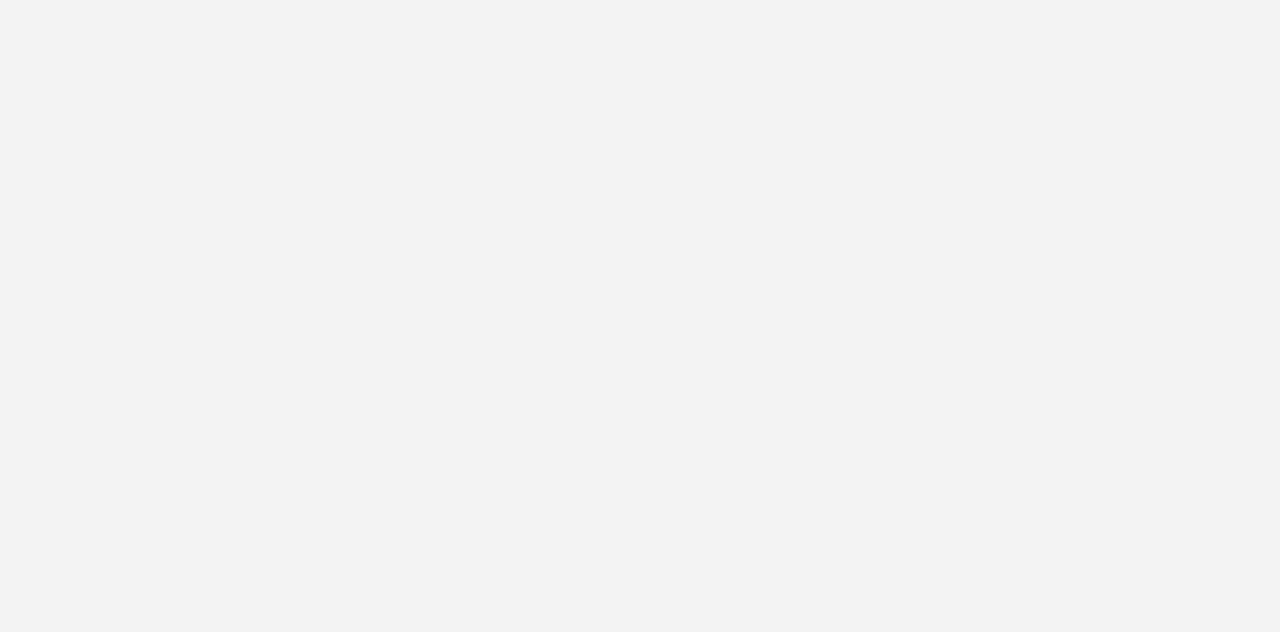
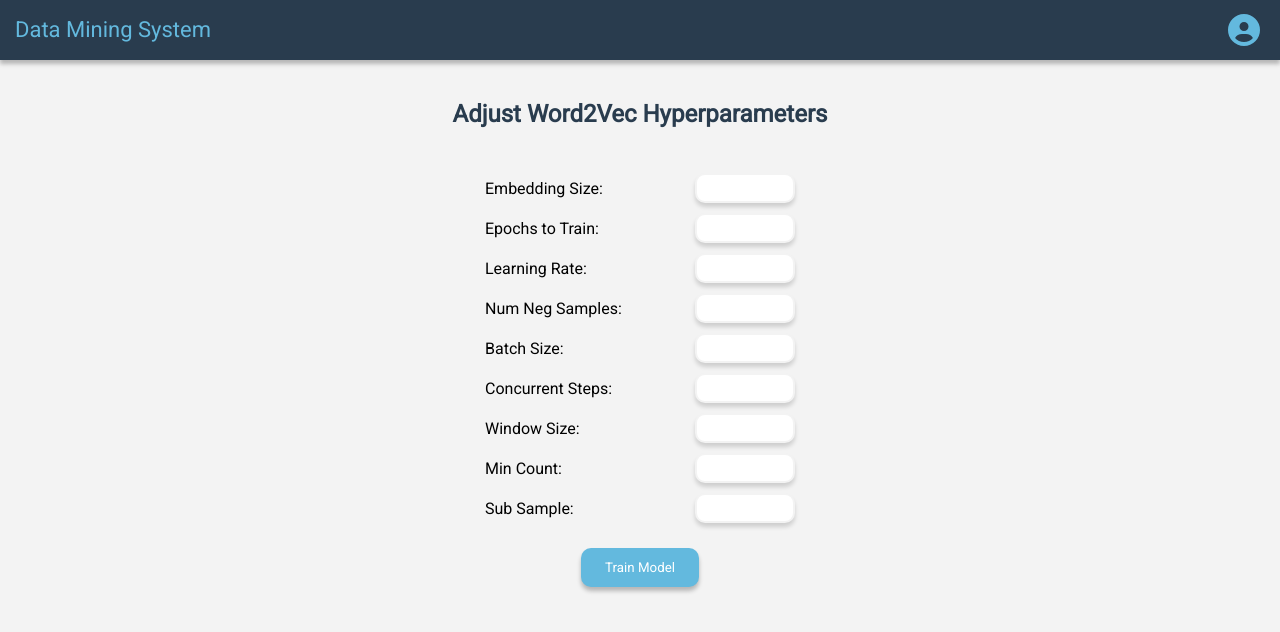
Before and after one commit to ECE493Group13/frontend, a React (Create React App) app: page /trainSettings/1 in a window 1280 px wide. Before the commit this address had no page. Shown: the top 632 px of the page. Built offline with nearby package versions, Linux system fonts and the light colour scheme.

Commit message:
hyperparameter form

```diff
--- a/src/App.css
+++ b/src/App.css
@@ -260,3 +260,45 @@ ul.dms-tab-navigator li.active {
   0% { transform: rotate(0deg); }
   100% { transform: rotate(360deg); }
 }
+
+.hyperparameter-form {
+  width: 25%;
+  margin: auto;
+}
+
+.hyperparameter-form-row {
+  margin: 5px;
+}
+
+.hyperparameter-form-row > p {
+  margin: auto 0;
+}
+
+.dms-number-input {
+  background: white;
+  border: 2px solid #f3f3f3;
+  box-sizing: border-box;
+  box-shadow: 0px 4px 4px rgb(0 0 0 / 15%);
+  border-radius: 10px;
+  height: 30px;
+  width: 100px;
+  padding-left: 15px;
+  display: flex;
+  margin: 0px;
+  font-size: 14px;
+}
+
+.dms-number-input:focus {
+  outline: none;
+}
+
+.adjust-hyperparameters-text {
+  color: #293c4e;
+  margin: 40px;
+  text-align: center;
+}
+
+.hyperparameter-form-button {
+  text-align: center;
+  margin-top: 20px;
+}
--- a/src/App.js
+++ b/src/App.js
@@ -4,6 +4,7 @@ import { HomePage } from "./Pages/HomePage";
 import { ChangePasswordPage } from "./Pages/ChangePasswordPage";
 import { BrowserRouter as Router, Route, Routes } from "react-router-dom";
 import { RequestAccountPage } from "./Pages/RequestAccountPage";
+import { HyperparameterAdjustmentPage } from "./Pages/HyperparameterAdjustmentPage";
 
 function App() {
   return (
@@ -22,6 +23,10 @@ function App() {
             path="/requestAccount"
             element={<RequestAccountPage />}
           />
+          <Route
+            path="/trainSettings/:id"
+            element={<HyperparameterAdjustmentPage />}
+          />
         </Routes>
       </div>
     </Router>
--- a/src/Components/DatasetListItem.js
+++ b/src/Components/DatasetListItem.js
@@ -1,7 +1,19 @@
 import React from "react";
 import { Button } from "./Button";
+import { useNavigate } from "react-router-dom";
 
-export const DatasetListItem = ({ title, date, showLoadingIndicator }) => {
+export const DatasetListItem = ({
+  datasetId,
+  title,
+  date,
+  showLoadingIndicator,
+}) => {
+  const navigate = useNavigate();
+
+  const openHyperparameterAdjustmentForm = () => {
+    navigate(`/trainSettings/${datasetId}`);
+  };
+
   return (
     <div className="list-item flex-row-sb">
       <div className="list-item-text flex-row-sb">
@@ -15,7 +27,11 @@ export const DatasetListItem = ({ title, date, showLoadingIndicator }) => {
             <p>Fetching Dataset...</p>
           </div>
         )}
-        <Button buttonText={"Train"} disabled={showLoadingIndicator} />
+        <Button
+          buttonText={"Train"}
+          disabled={showLoadingIndicator}
+          onClick={openHyperparameterAdjustmentForm}
+        />
       </div>
     </div>
   );
--- a/src/Components/Tabs/FirstTab.js
+++ b/src/Components/Tabs/FirstTab.js
@@ -4,11 +4,13 @@ import { DatasetListItem } from "../DatasetListItem";
 export const FirstTab = () => {
   const fakeDatasetList = [
     {
+      id: 1,
       date: "02/22/2022",
       title: "Back Pain",
       taskCompleted: true,
     },
     {
+      id: 2,
       date: "02/10/2022",
       title: "Nausea",
       taskCompleted: false,
@@ -20,7 +22,8 @@ export const FirstTab = () => {
       {fakeDatasetList.map((dataset) => {
         return (
           <DatasetListItem
-            key={dataset.title}
+            key={dataset.id}
+            datasetId={dataset.id}
             title={dataset.title}
             date={dataset.date}
             showLoadingIndicator={!dataset.taskCompleted}
--- /dev/null
+++ b/src/Pages/HyperparameterAdjustmentPage.js
@@ -0,0 +1,86 @@
+import React from "react";
+import { Button } from "../Components/Button";
+import { Header } from "../Components/Header";
+import { useNavigate } from "react-router-dom";
+
+export const HyperparameterAdjustmentPage = () => {
+  const navigate = useNavigate();
+
+  const onSubmit = (e) => {
+    navigate(`/home`);
+  };
+
+  const formInputs = [
+    {
+      label: "Embedding Size:",
+      type: "number",
+    },
+    {
+      label: "Epochs to Train:",
+      type: "number",
+    },
+    {
+      label: "Learning Rate:",
+      type: "number",
+    },
+    {
+      label: "Num Neg Samples:",
+      type: "number",
+    },
+    {
+      label: "Batch Size:",
+      type: "number",
+    },
+    {
+      label: "Concurrent Steps:",
+      type: "number",
+    },
+    {
+      label: "Window Size:",
+      type: "number",
+    },
+    {
+      label: "Min Count:",
+      type: "number",
+    },
+    {
+      label: "Sub Sample:",
+      type: "number",
+    },
+  ];
+
+  return (
+    <div>
+      <Header showProfileIcon />
+      <h2 className="adjust-hyperparameters-text">
+        Adjust Word2Vec Hyperparameters
+      </h2>
+      <form className="flex-column hyperparameter-form" onSubmit={onSubmit}>
+        {formInputs.map((input, id) => {
+          return (
+            <label
+              key={id}
+              htmlFor="embeddingSize"
+              className="flex-row-sb hyperparameter-form-row"
+            >
+              <p>{input.label}</p>
+              <input
+                className="dms-number-input"
+                type={input.type}
+                name="embeddingSize"
+                required
+              ></input>
+            </label>
+          );
+        })}
+        <div className="hyperparameter-form-button">
+          <Button
+            id="submitHyperparametersButton"
+            buttonText="Train Model"
+            onClick={(e) => onSubmit(e)}
+          ></Button>
+        </div>
+      </form>
+    </div>
+  );
+};
```
